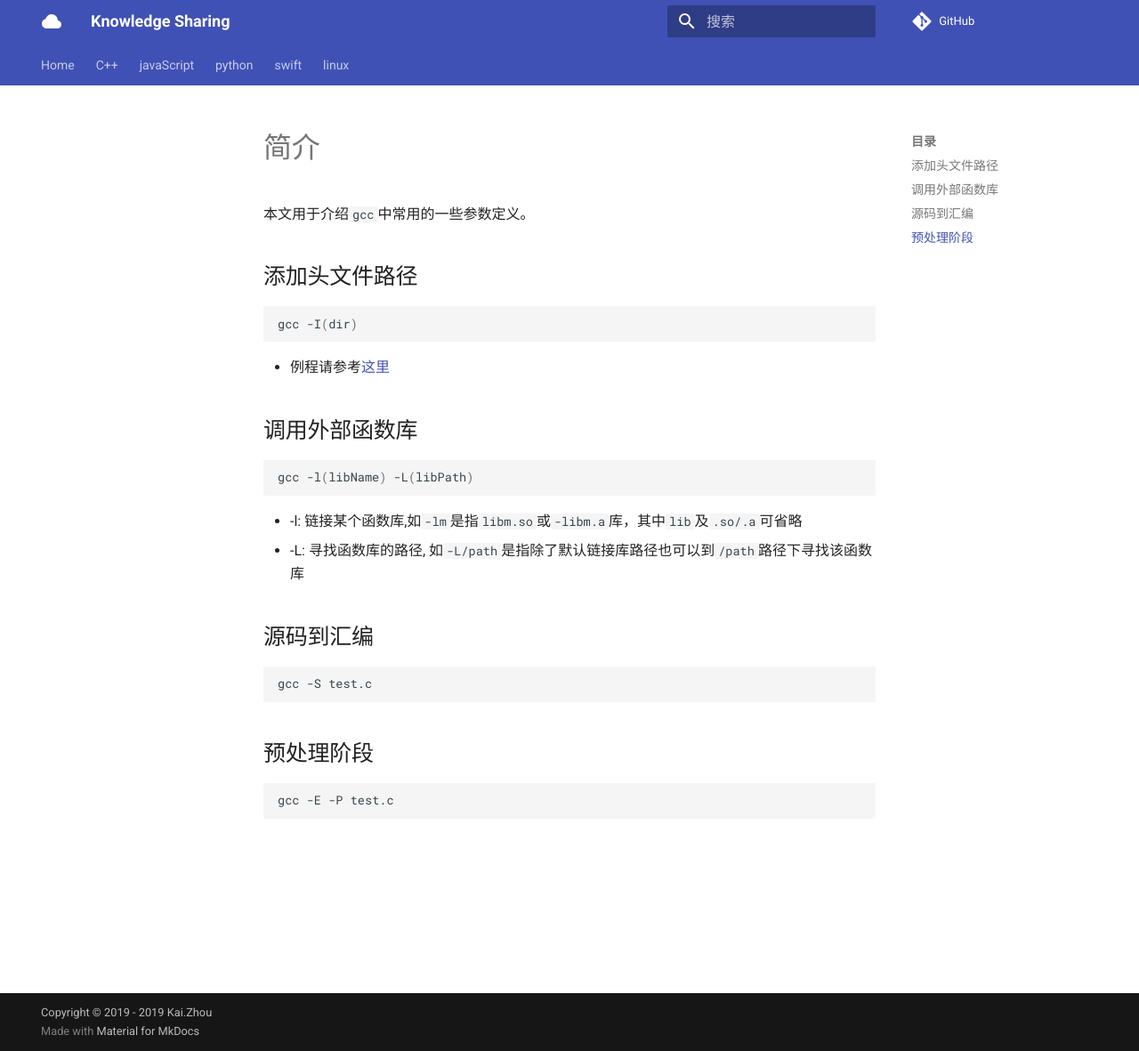
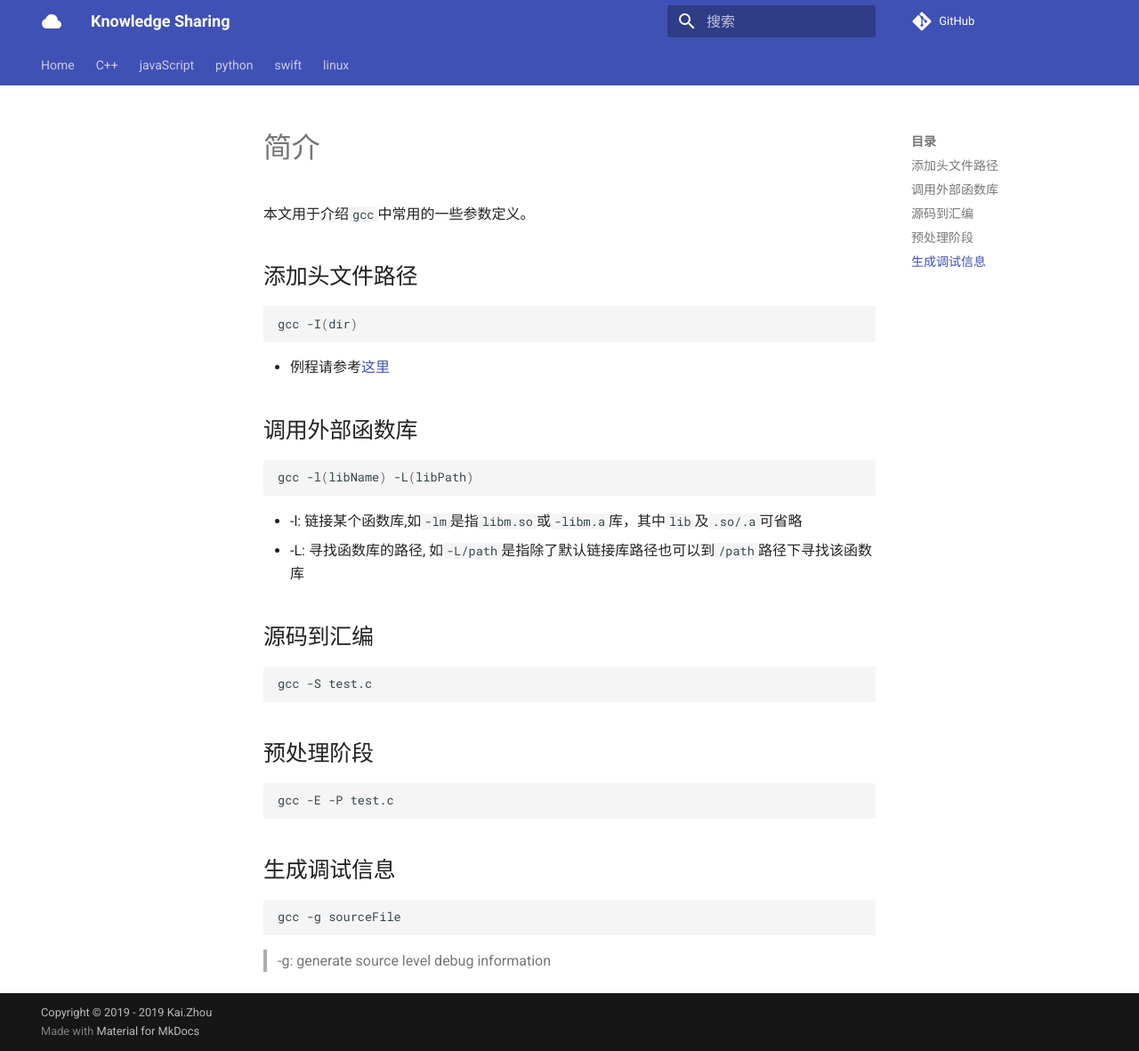
Before and after one commit to zhoukaidev/ks_blog, an MkDocs documentation site: the page built from docs/shell/linux/tools/gcc.md, in a window 1280 px wide and 1181 px high. Shown: the whole window at 89% size. Built offline with MkDocs 1.6.1 and Material for MkDocs 9.7.7, drawn with Linux system fonts in a browser that asks for light colours; comment, search, counter and statistics services are not loaded.

Commit message:
Update gcc.md

````diff
--- a/docs/shell/linux/tools/gcc.md
+++ b/docs/shell/linux/tools/gcc.md
@@ -29,3 +29,11 @@ gcc -S test.c
 ```sh
 gcc -E -P test.c
 ```
+
+## 生成调试信息
+
+```sh
+gcc -g sourceFile
+```
+
+> -g: generate source level debug information
````
